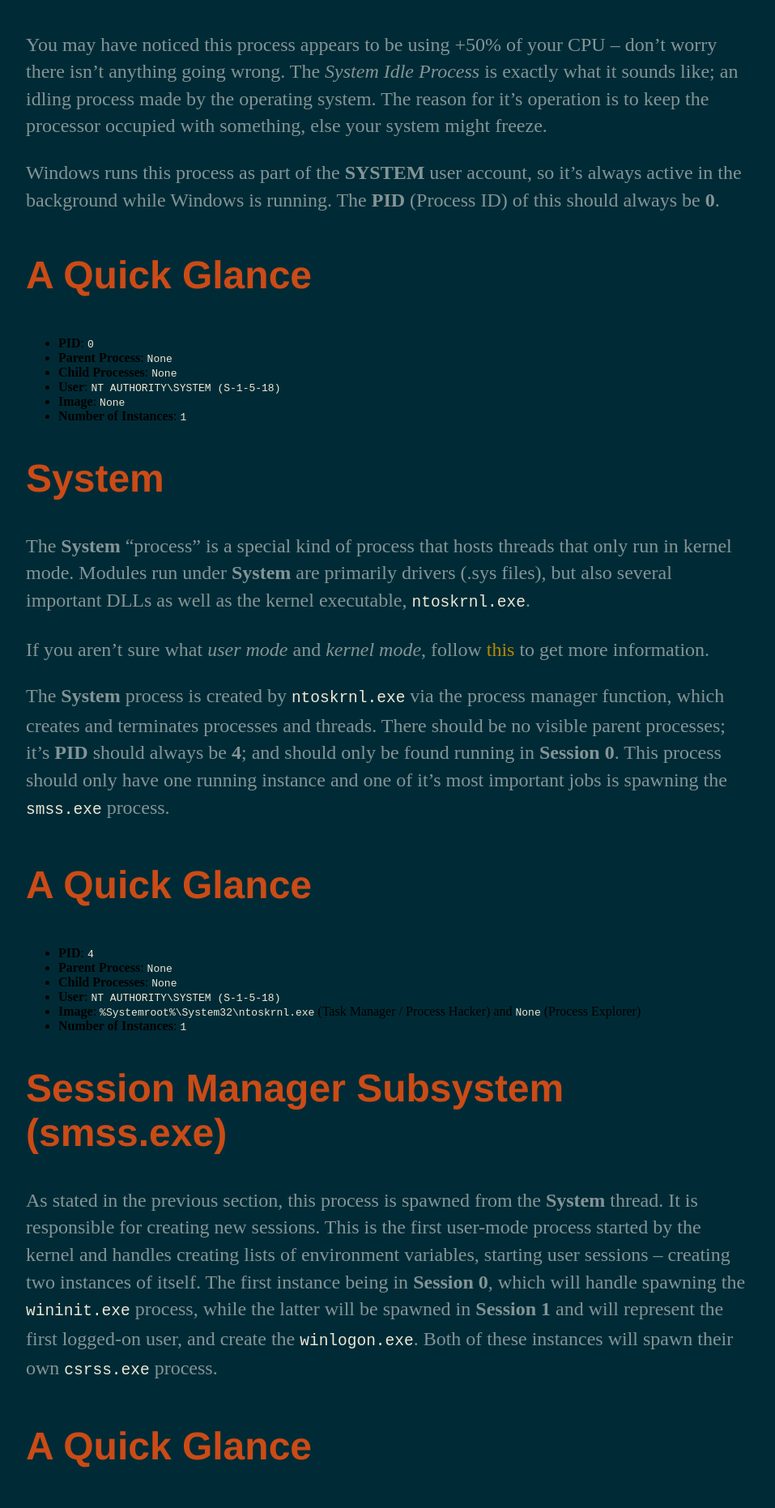
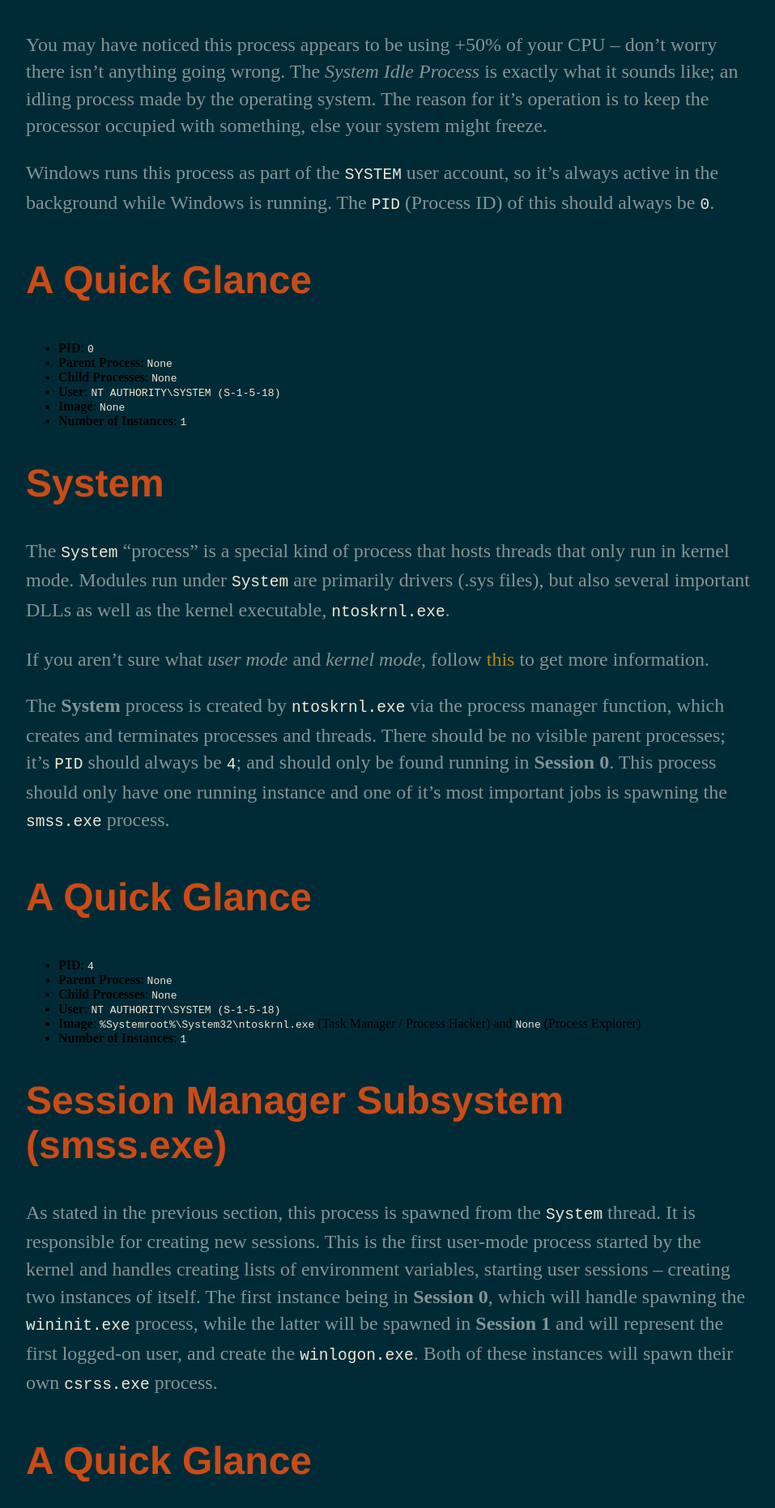
Before and after one commit to thepalelotus/thedreamless.github.io, a Jekyll site: the page built from _posts/2021-02-13-core-windows-processes.md, in a window 1280 px wide. Shown: the part 602-2464 px from the top of the page at 81% size, without its empty margins (160-1117 px from the left). Built offline with Jekyll 4.4.1, drawn with Linux system fonts in a browser that asks for light colours; our own code applies the rules of GitHub Pages for plain Markdown files.

```diff
--- a/_posts/2021-02-13-core-windows-processes.md
+++ b/_posts/2021-02-13-core-windows-processes.md
@@ -6,7 +6,7 @@ The following guide will serve as a short introduction to understanding the base
 
 You may have noticed this process appears to be using +50% of your CPU -- don't worry there isn't anything going wrong. The *System Idle Process* is exactly what it sounds like; an idling process made by the operating system. The reason for it's operation is to keep the processor occupied with something, else your system might freeze.
 
-Windows runs this process as part of the **SYSTEM** user account, so it’s always active in the background while Windows is running. The **PID** (Process ID) of this should always be **0**.
+Windows runs this process as part of the `SYSTEM` user account, so it’s always active in the background while Windows is running. The `PID` (Process ID) of this should always be `0`.
 
 ### A Quick Glance
 
@@ -19,11 +19,11 @@ Windows runs this process as part of the **SYSTEM** user account, so it’s alwa
 
 ## System
 
-The **System** “process” is a special kind of process that hosts threads that only run in kernel mode. Modules run under **System** are primarily drivers (.sys files), but also  several important DLLs as well as the kernel executable, `ntoskrnl.exe`.
+The `System` “process” is a special kind of process that hosts threads that only run in kernel mode. Modules run under `System` are primarily drivers (.sys files), but also  several important DLLs as well as the kernel executable, `ntoskrnl.exe`.
 
 If you aren't sure what *user mode* and *kernel mode*, follow [this](https://docs.microsoft.com/en-us/windows-hardware/drivers/gettingstarted/user-mode-and-kernel-mode) to get more information.
 
-The **System** process is created by `ntoskrnl.exe` via the process manager function, which creates and terminates processes and threads. There should be no visible parent processes; it's **PID** should always be **4**; and should only be found running in **Session 0**. This process should only have one running instance and one of it's most important jobs is spawning the `smss.exe` process.
+The **System** process is created by `ntoskrnl.exe` via the process manager function, which creates and terminates processes and threads. There should be no visible parent processes; it's `PID` should always be `4`; and should only be found running in **Session 0**. This process should only have one running instance and one of it's most important jobs is spawning the `smss.exe` process.
 
 ### A Quick Glance
 
@@ -36,7 +36,7 @@ The **System** process is created by `ntoskrnl.exe` via the process manager func
 
 ## Session Manager Subsystem (smss.exe)
 
-As stated in the previous section, this process is spawned from the **System** thread. It is responsible for creating new sessions. This is the first user-mode process started by the kernel and handles creating lists of environment variables, starting user sessions -- creating two instances of itself. The first instance being in **Session 0**, which will handle spawning the `wininit.exe` process, while the latter will be spawned in **Session 1** and will represent the first logged-on user, and create the `winlogon.exe`. Both of these instances will spawn their own `csrss.exe` process.
+As stated in the previous section, this process is spawned from the `System` thread. It is responsible for creating new sessions. This is the first user-mode process started by the kernel and handles creating lists of environment variables, starting user sessions -- creating two instances of itself. The first instance being in **Session 0**, which will handle spawning the `wininit.exe` process, while the latter will be spawned in **Session 1** and will represent the first logged-on user, and create the `winlogon.exe`. Both of these instances will spawn their own `csrss.exe` process.
 
 ### A Quick Glance
 
```
